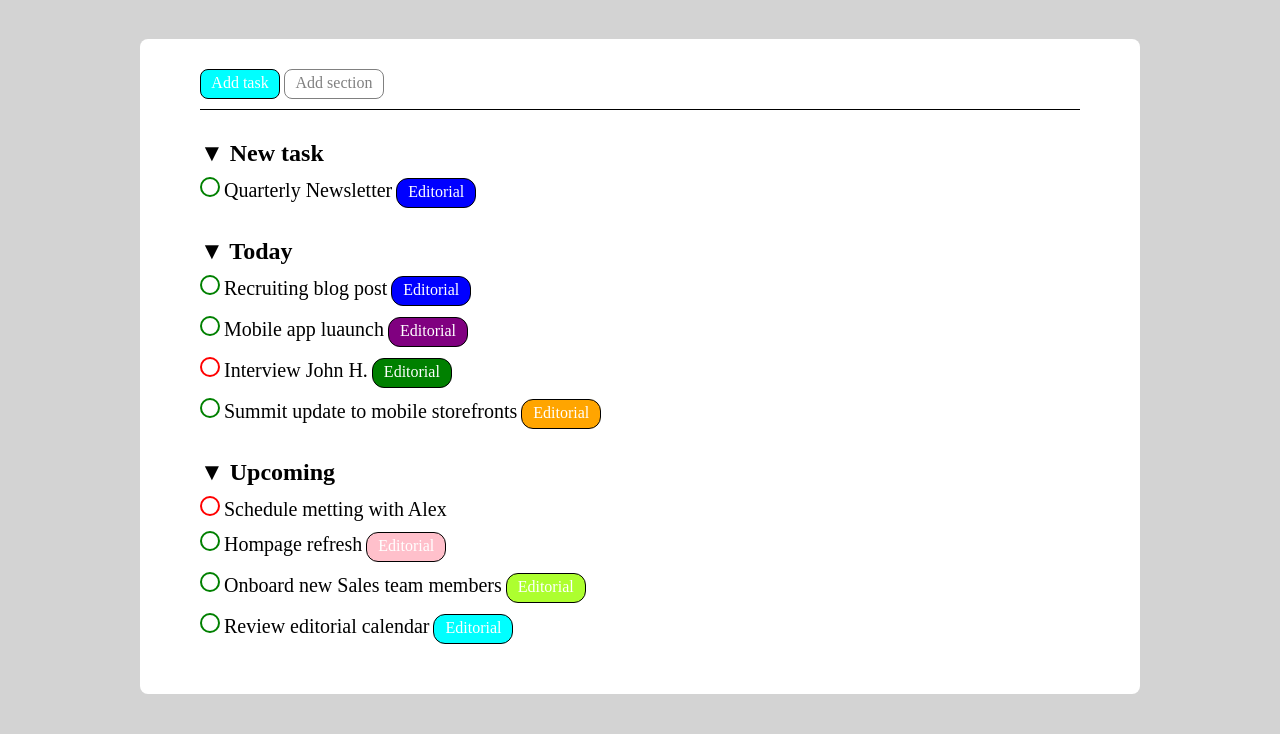
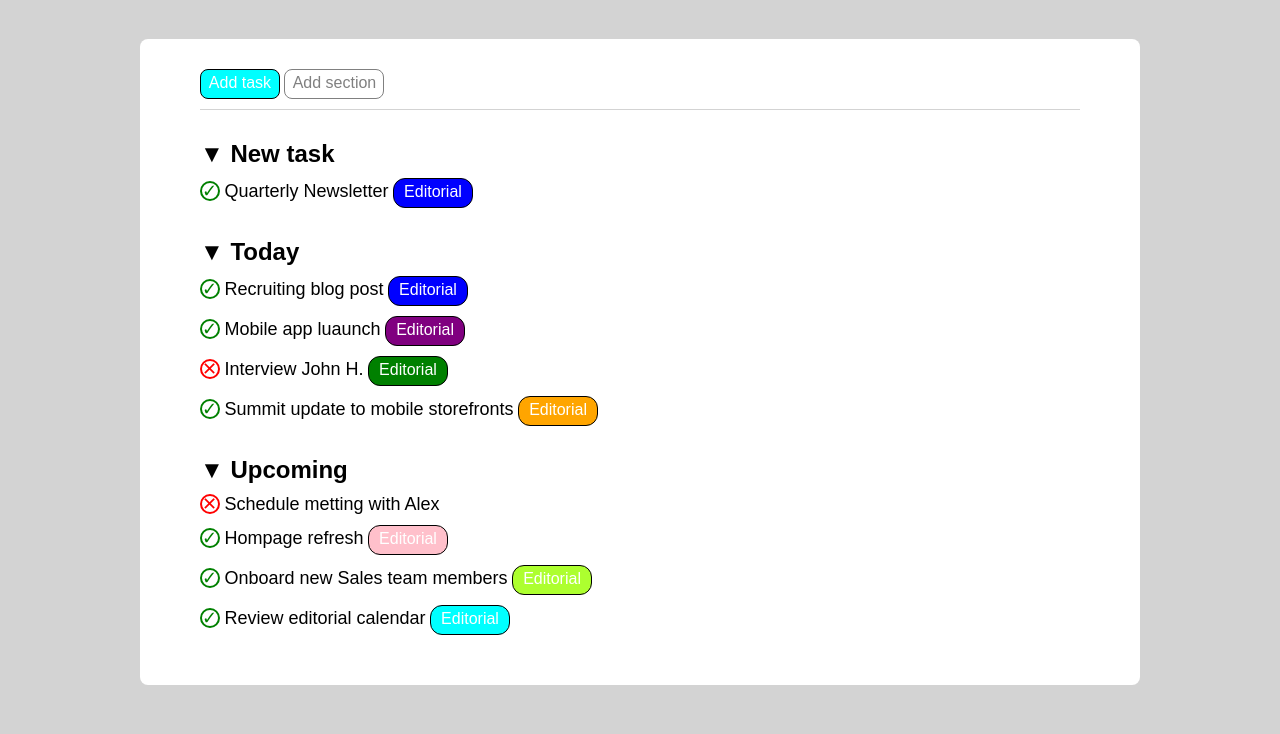
Before and after one commit to omarseddati16/html-css-toboolist, a plain HTML site: page index.html in a window 1280 px wide. Shown: the part 81-815 px from the top of the page. Drawn offline with Linux system fonts and the light colour scheme.

Commit message:
[main] checkmark

```diff
--- a/assets/css/style.css
+++ b/assets/css/style.css
@@ -4,10 +4,12 @@
   margin: 0;
   padding: 0;
   box-sizing: border-box;
+
 }
 
 body {
   background-color: lightgray;
+  font-family: Arial, Helvetica, sans-serif;
 }
 
 /* header */
@@ -53,8 +55,23 @@ h2 {
 }
 
 span {
-  font-size: 20px
+  font-size: 18px;
 }
+
+.check {
+  text-align: center;
+  line-height: 5px;
+  display: inline-block;
+  color: red;
+}
+
+.checkmark {
+  text-align: center;
+  line-height: 5px;
+  display: inline-block;
+  color: green;
+}
+
 
 .azzurro-contenitore {
   height: 30px;
@@ -167,6 +184,7 @@ span {
   border-top: 1px solid;
   width: 100%;
   margin-top: 10px;
+  color: lightgrey;
 }
 
 
--- a/index.html
+++ b/index.html
@@ -33,7 +33,9 @@
       <div class="divisore"></div>
       <h2>&#9660; New task</h2>
       <div class="spazio">
-        <div class="cerchioverde inlinea "></div>
+        <div class="cerchioverde inlinea ">
+          <span class="checkmark">&checkmark;</span>
+        </div>
         <span>Quarterly Newsletter</span>
         <div class="blù-contenitore">
           Editorial
@@ -41,44 +43,44 @@
       </div>
       <h2>&#9660; Today</h2>
       <div class="spazio">
-        <div class="cerchioverde inlinea "></div>
+        <div class="cerchioverde inlinea "><span class="checkmark">&checkmark;</span></div>
         <span>Recruiting blog post</span>
         <div class="blù-contenitore">
           Editorial</div>
       </div>
       <div class="spazio">
-        <div class="cerchioverde inlinea "></div>
+        <div class="cerchioverde inlinea "><span class="checkmark">&checkmark;</span></div>
         <span>Mobile app luaunch</span>
         <div class="viola-contenitore">
           Editorial</div>
       </div>
       <div class="spazio">
-        <div class="cerchiorosso inlinea "></div>
+        <div class="cerchiorosso inlinea "><span class="check">&#10005;</span></div>
         <span>Interview John H.</span>
         <div class="verde-contenitore">
           Editorial</div>
       </div>
       <div class="spazio">
-        <div class="cerchioverde inlinea "></div>
+        <div class="cerchioverde inlinea "><span class="checkmark">&checkmark;</span></div>
         <span>Summit update to mobile storefronts</span>
         <div class="arancione-contenitore">
           Editorial</div>
       </div>
       <h2>&#9660; Upcoming</h2>
       <div class="spazio">
-        <div class="cerchiorosso inlinea "></div>
+        <div class="cerchiorosso inlinea "> <span class="check">&#10005;</span></div>
         <span>Schedule metting with Alex</span>
       </div>
       <div class="spazio">
-        <div class="cerchioverde inlinea "></div>
+        <div class="cerchioverde inlinea "><span class="checkmark">&checkmark;</span></div>
         <span>Hompage refresh</span>
         <div class="rosa-contenitore">Editorial</div>
         <div class="spazio">
-          <div class="cerchioverde inlinea "></div>
+          <div class="cerchioverde inlinea "><span class="checkmark">&checkmark;</span></div>
           <span>Onboard new Sales team members</span>
           <div class="acido-contenitore">Editorial</div>
           <div class="spazio">
-            <div class="cerchioverde inlinea "></div>
+            <div class="cerchioverde inlinea "><span class="checkmark">&checkmark;</span></div>
             <span>Review editorial calendar</span>
             <div class="azzurro-contenitore">Editorial</div>
           </div>
```
